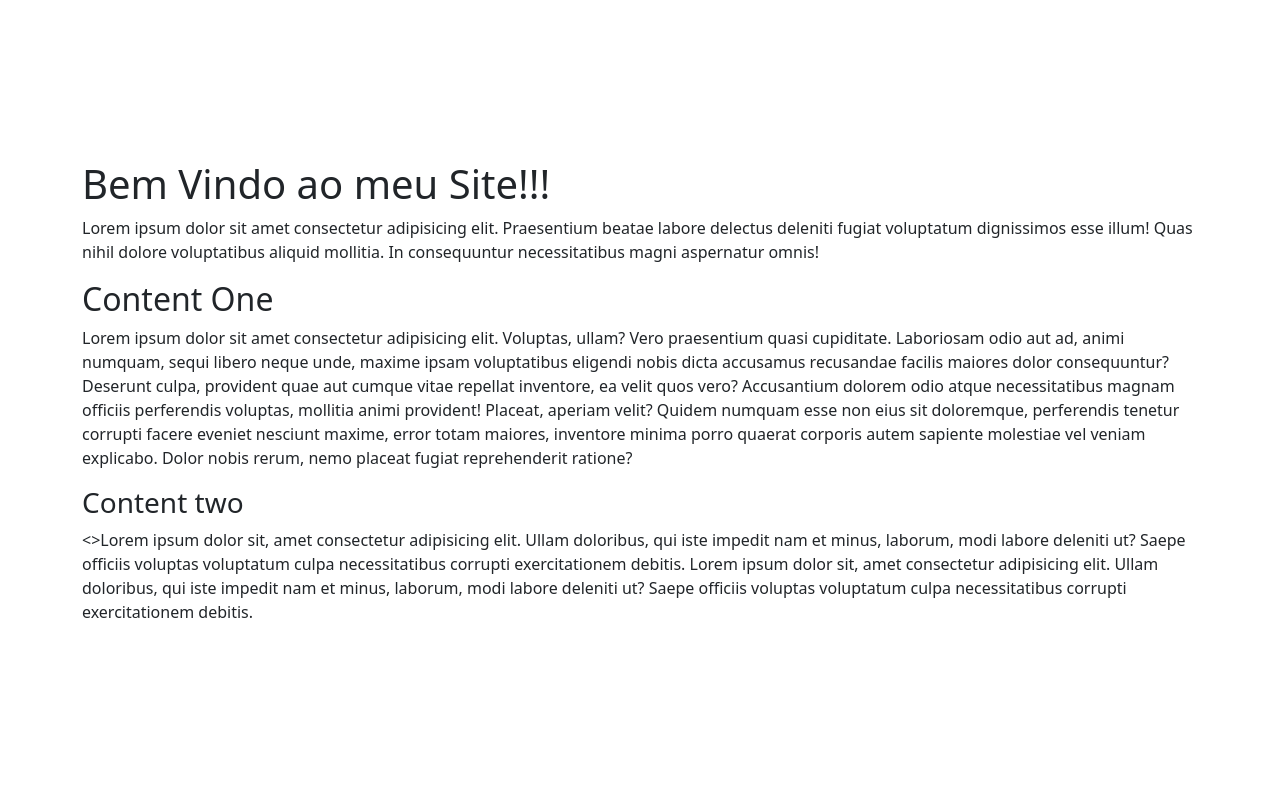
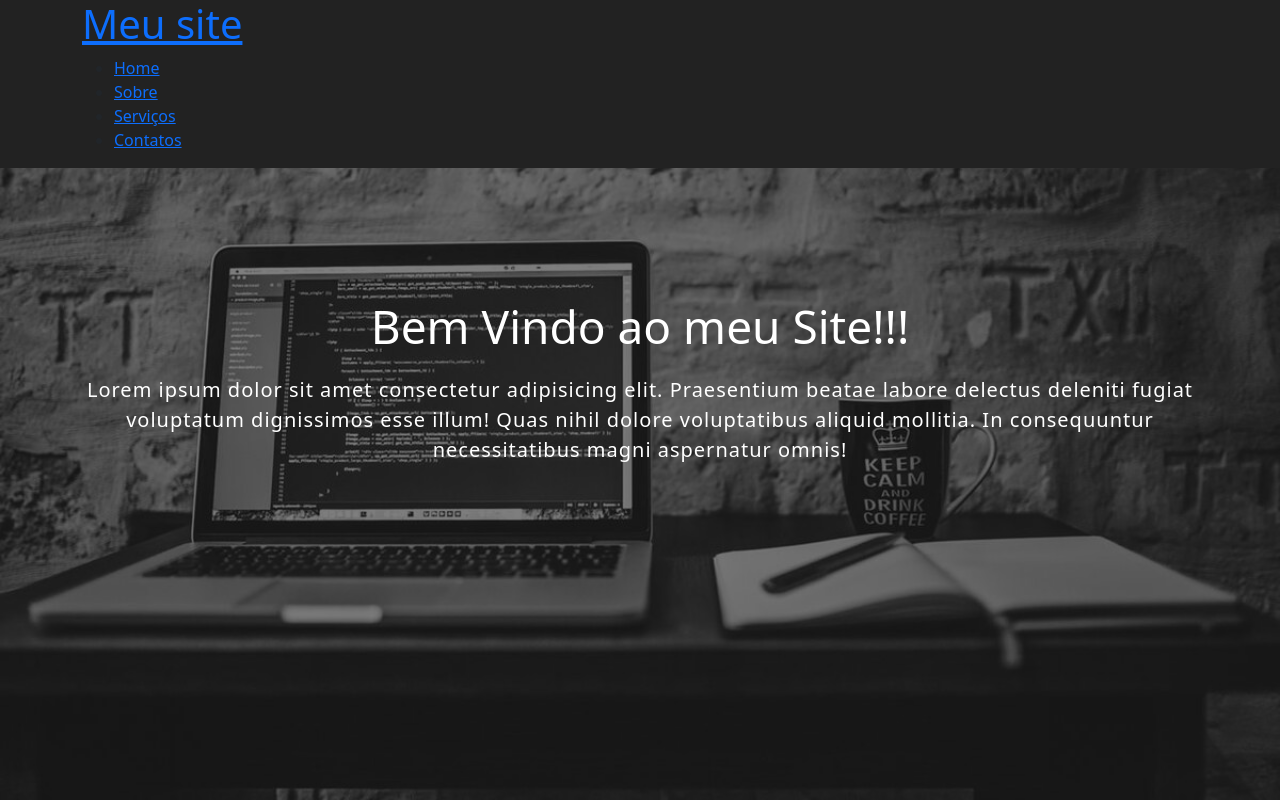
Before and after one commit to sjprog/Projeto-Contatos, a plain HTML site: page index.html in a window 1280 px wide. Shown: the top 802 px of the page. Drawn offline with nearby package versions, Linux system fonts and the light colour scheme.

Commit message:
montando a primeira pagina

```diff
--- a/assets/style.css
+++ b/assets/style.css
@@ -1,14 +1,69 @@
-*{
-    box-sizing: border-box;
+* {
+  box-sizing: border-box;
 }
 
-body{
-    font-family: 'Franklin Gothic Medium', 'Arial Narrow', Arial, sans-serif;
-    display: flex;
-    flex-direction: column;
-    align-items: center;
-    justify-content: center;
-    height: 100vh;
-    overflow: hidden;
-    margin: 0;
+body {
+  font-family: 'Franklin Gothic Medium', 'Arial Narrow', Arial, sans-serif;
+  color: #222;
+  padding-bottom: 50px;
 }
+
+.container {
+  max-width: 1200px;
+  margin: 0 auto;
+}
+.nav{
+    position: fixed;
+    background-color: #222;
+    top:0;
+    left: 0;
+    right: 0;
+}
+
+.hero {
+  background-image: url(fundo04.1.jpg);
+  height: 100vh;
+  background-size: cover;
+  background-repeat: no-repeat;
+  background-position: bottom center;
+  color: #fff;
+  display: flex;
+  justify-content: center;
+  align-items: center;
+  text-align: center;
+  position: relative;
+  margin-bottom: 20px;
+  z-index: -2;
+}
+.hero::before {
+  content: ' ';
+  position: absolute;
+  top: 0;
+  left: 0;
+  width: 100%;
+  height: 100%;
+  background-color: rgba(0, 0, 0, 0.5);
+  z-index: -1;
+}
+
+.hero h1 {
+  font-size: 46px;
+  margin: -20px 0 20px;
+}
+
+.hero p {
+  font-size: 20px;
+  letter-spacing: 1px;
+}
+
+.content h2,
+.content h3 {
+  font-size: 150%;
+  margin: 10px 0;
+}
+
+.content p {
+  color: #555;
+  line-height: 30px;
+  letter-spacing: 1.2px;
+}
--- a/index.html
+++ b/index.html
@@ -1,5 +1,6 @@
 <!DOCTYPE html>
 <html lang="pt-br">
+
 <head>
     <meta charset="UTF-8">
     <meta http-equiv="X-UA-Compatible" content="IE=edge">
@@ -21,7 +22,7 @@
 <body>
 
 
-<!-- <nav class="nav">
+    <nav class="nav">
         <div class="container">
             <h1 class="logo"><a href="index.html">Meu site</a></h1>
 
@@ -32,23 +33,36 @@
                 <li><a href="#">Contatos</a></li>
             </ul>
         </div>
-</nav> -->
+    </nav>
 
     <div class="hero">
         <div class="container">
             <h1>Bem Vindo ao meu Site!!!</h1>
-        <p>Lorem ipsum dolor sit amet consectetur adipisicing elit. Praesentium beatae labore delectus deleniti fugiat voluptatum dignissimos esse illum! Quas nihil dolore voluptatibus aliquid mollitia. In consequuntur necessitatibus magni aspernatur omnis!</p>
+            <p>Lorem ipsum dolor sit amet consectetur adipisicing elit. Praesentium beatae labore delectus deleniti
+                fugiat voluptatum dignissimos esse illum! Quas nihil dolore voluptatibus aliquid mollitia. In
+                consequuntur necessitatibus magni aspernatur omnis!</p>
         </div>
     </div>
 
 
     <section class="container content">
         <h2>Content One</h2>
-    <p>Lorem ipsum dolor sit amet consectetur adipisicing elit. Voluptas, ullam? Vero praesentium quasi cupiditate. Laboriosam odio aut ad, animi numquam, sequi libero neque unde, maxime ipsam voluptatibus eligendi nobis dicta accusamus recusandae facilis maiores dolor consequuntur? Deserunt culpa, provident quae aut cumque vitae repellat inventore, ea velit quos vero? Accusantium dolorem odio atque necessitatibus magnam officiis perferendis voluptas, mollitia animi provident! Placeat, aperiam velit? Quidem numquam esse non eius sit doloremque, perferendis tenetur corrupti facere eveniet nesciunt maxime, error totam maiores, inventore minima porro quaerat corporis autem sapiente molestiae vel veniam explicabo. Dolor nobis rerum, nemo placeat fugiat reprehenderit ratione?</p>
+        <p>Lorem ipsum dolor sit amet consectetur adipisicing elit. Voluptas, ullam? Vero praesentium quasi cupiditate.
+            Laboriosam odio aut ad, animi numquam, sequi libero neque unde, maxime ipsam voluptatibus eligendi nobis
+            dicta accusamus recusandae facilis maiores dolor consequuntur? Deserunt culpa, provident quae aut cumque
+            vitae repellat inventore, ea velit quos vero? Accusantium dolorem odio atque necessitatibus magnam officiis
+            perferendis voluptas, mollitia animi provident! Placeat, aperiam velit? Quidem numquam esse non eius sit
+            doloremque, perferendis tenetur corrupti facere eveniet nesciunt maxime, error totam maiores, inventore
+            minima porro quaerat corporis autem sapiente molestiae vel veniam explicabo. Dolor nobis rerum, nemo placeat
+            fugiat reprehenderit ratione?</p>
 
         <h3>Content two</h3>
-    <>Lorem ipsum dolor sit, amet consectetur adipisicing elit. Ullam doloribus, qui iste impedit nam et minus, laborum, modi labore deleniti ut? Saepe officiis voluptas voluptatum culpa necessitatibus corrupti exercitationem debitis.
-    Lorem ipsum dolor sit, amet consectetur adipisicing elit. Ullam doloribus, qui iste impedit nam et minus, laborum, modi labore deleniti ut? Saepe officiis voluptas voluptatum culpa necessitatibus corrupti exercitationem debitis.</p>
+        Lorem ipsum dolor sit, amet consectetur adipisicing elit. Ullam doloribus, qui iste impedit nam et minus,
+        laborum, modi labore deleniti ut? Saepe officiis voluptas voluptatum culpa necessitatibus corrupti
+        exercitationem debitis.
+        Lorem ipsum dolor sit, amet consectetur adipisicing elit. Ullam doloribus, qui iste impedit nam et minus,
+        laborum, modi labore deleniti ut? Saepe officiis voluptas voluptatum culpa necessitatibus corrupti
+        exercitationem debitis.</p>
     </section>
 
 
```
Also changed, not shown: assets/fundo04.1.jpg (added), assets/img02.jpg (added), assets/img03.jpg (added), assets/img04.jpg (added), 1 other file. Lines whose indentation alone changed are shown as unchanged.
